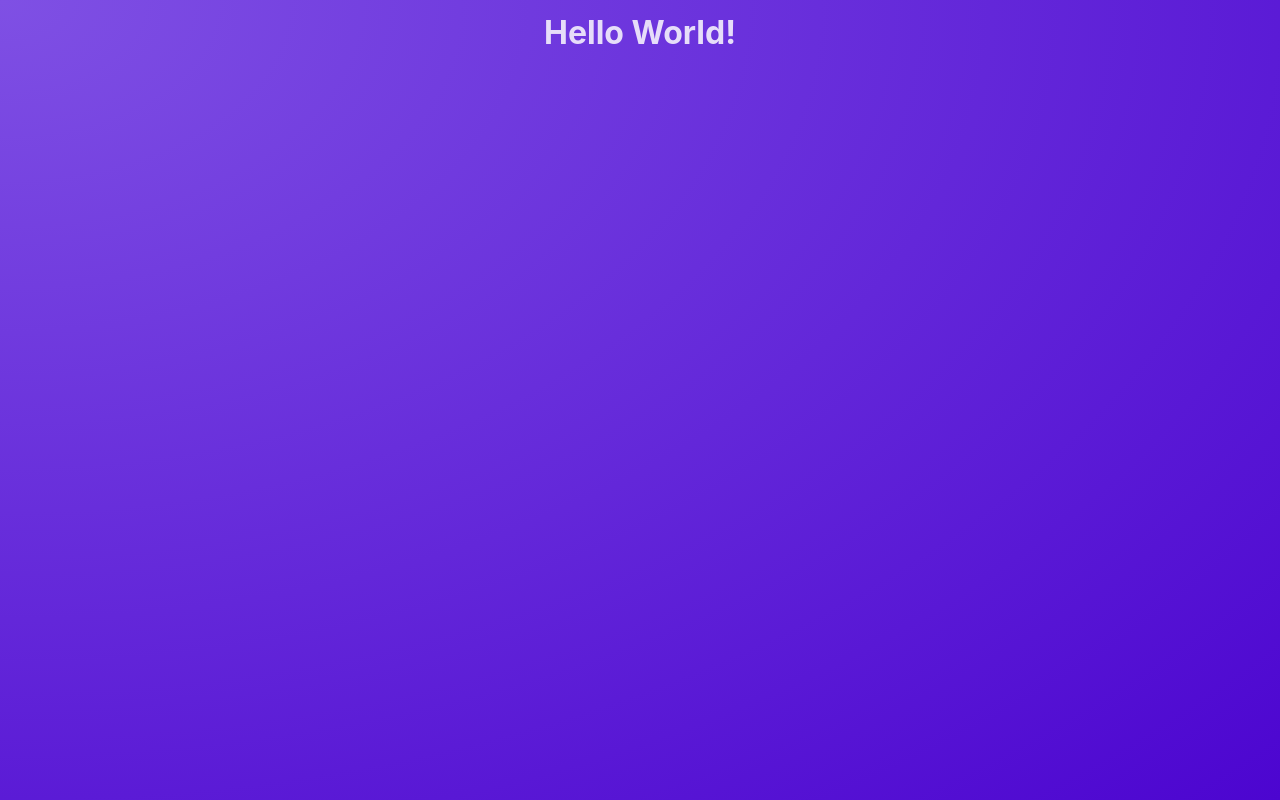
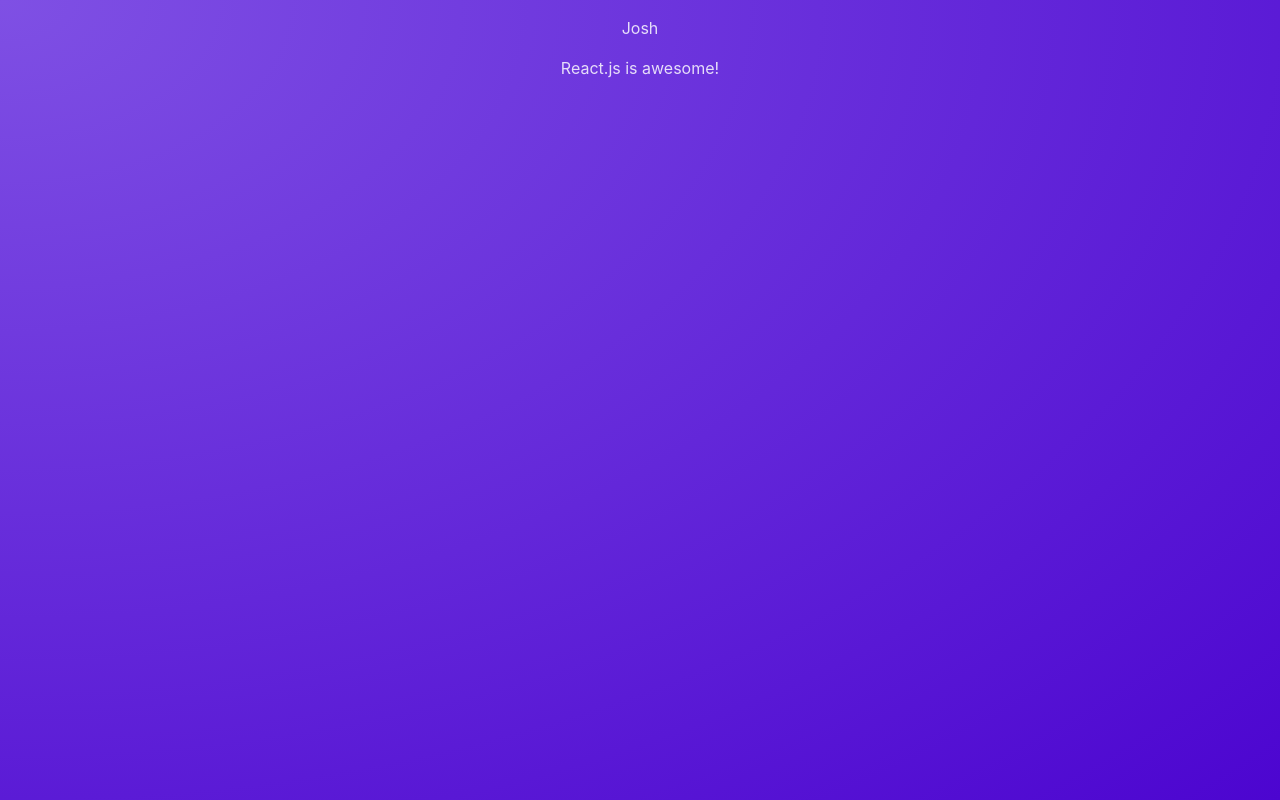
Before and after one commit to AdminAkai/react-refresher, a React (Vite) app: page / in a window 1280 px wide. Built offline with nearby package versions, Linux system fonts and the light colour scheme.

Commit message:
Added first test component

```diff
--- a/src/App.jsx
+++ b/src/App.jsx
@@ -1,5 +1,11 @@
+import Post from 'src/components/Post.component.jsx';
+
 function App() {
-  return <h1>Hello World!</h1>;
+  return (
+    <div>
+      <Post />
+    </div>
+  );
 }
 
 export default App;
--- /dev/null
+++ b/src/components/Post.component.jsx
@@ -0,0 +1,10 @@
+const Post = () => {
+  return (
+    <div>
+      <p>Josh</p>
+      <p>React.js is awesome!</p>
+    </div>
+  );
+};
+
+export default Post;
--- a/vite.config.js
+++ b/vite.config.js
@@ -1,7 +1,13 @@
-import { defineConfig } from 'vite'
-import react from '@vitejs/plugin-react'
+import { defineConfig } from 'vite';
+import react from '@vitejs/plugin-react';
+import path from 'path';
 
 // https://vitejs.dev/config/
 export default defineConfig({
-  plugins: [react()]
-})
+  plugins: [react()],
+  resolve: {
+    alias: {
+      src: path.resolve(__dirname, './src'),
+    },
+  },
+});
```
